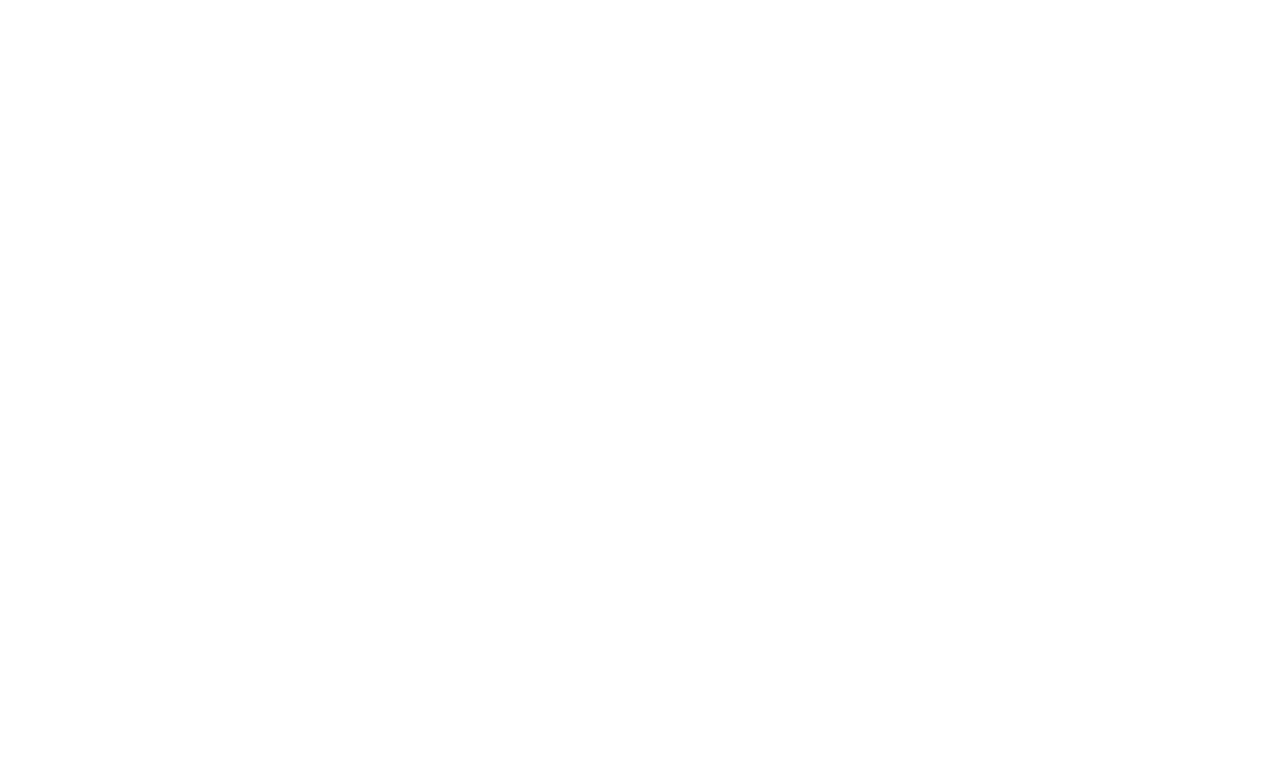
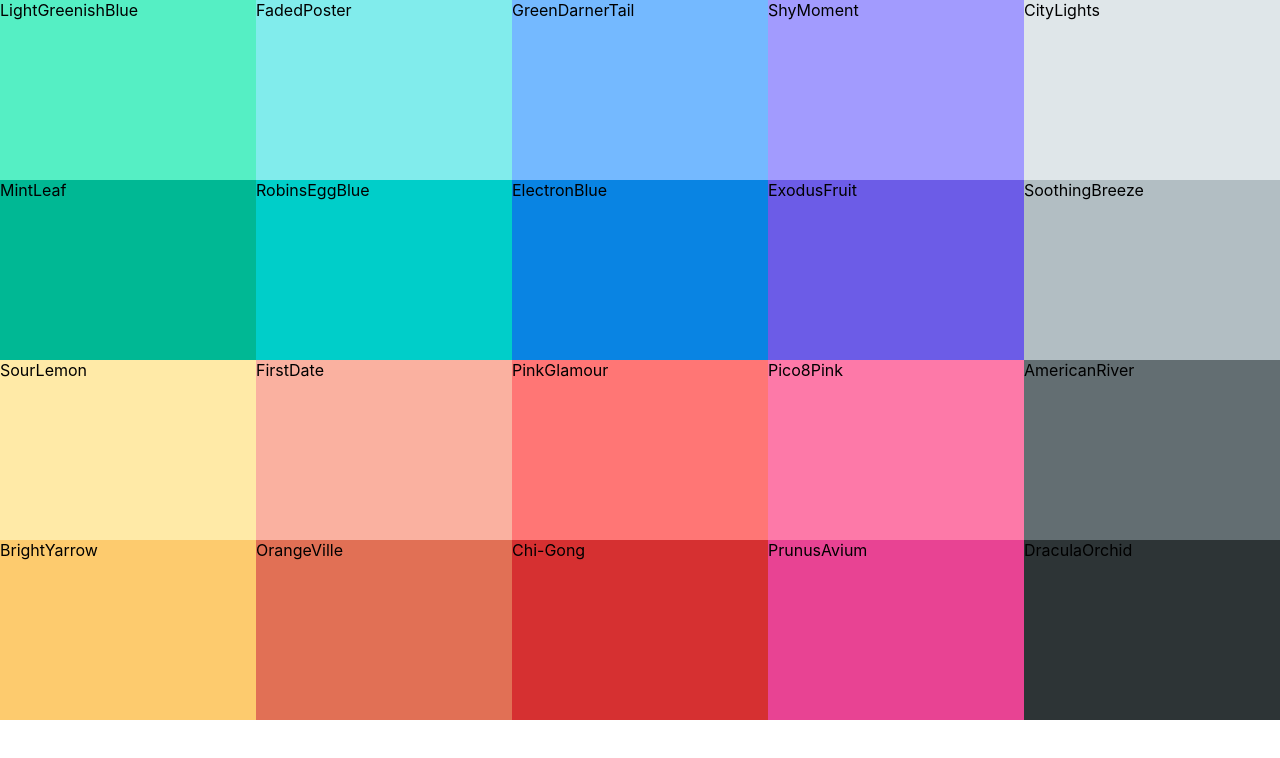
Before and after one commit to ty-mark/color-palette-proj, a React (Create React App) app in the folder color-app/: page / in a window 1280 px wide. Shown: the top 758 px of the page. Built offline with nearby package versions, Linux system fonts and the light colour scheme.

Commit message:
added color boxes

```diff
--- /dev/null
+++ b/color-app/src/ColorBox.css
@@ -0,0 +1,8 @@
+.ColorBox {
+  width: 20%;
+  height: 25%;
+  margin: 0 auto;
+  display: inline-block;
+  position: relative;
+  cursor: pointer;
+}
--- /dev/null
+++ b/color-app/src/ColorBox.js
@@ -0,0 +1,12 @@
+import React, { Component } from 'react';
+import './ColorBox.css';
+
+export default class ColorBox extends Component {
+  render() {
+    return (
+      <div style={{ background: this.props.background }} className='ColorBox' >
+        <span>{this.props.name}</span>
+      </div>
+    );
+  }
+}
--- /dev/null
+++ b/color-app/src/Palette.css
@@ -0,0 +1,7 @@
+.Palette {
+  height: 100vh;
+}
+
+.Palette-colors {
+  height: 90%;
+}
--- a/color-app/src/Palette.js
+++ b/color-app/src/Palette.js
@@ -1,11 +1,18 @@
 import React, { Component } from 'react';
+import ColorBox from './ColorBox';
+import './Palette.css';
+class Palette extends Component {
 
-class Palette extends Component {
   render() {
+    const colorBoxes = this.props.colors.map(color => (
+      <ColorBox background={color.color} name={color.name} />
+    ));
     return (
       <div className='Palette'>
         {/* Navbar goes here */}
-        <div className='Palette-colors'>{/* color boxes go here */}</div>
+        <div className='Palette-colors'>
+          {colorBoxes}
+        </div>
         {/* footer goes here */}
       </div>
     );
```
